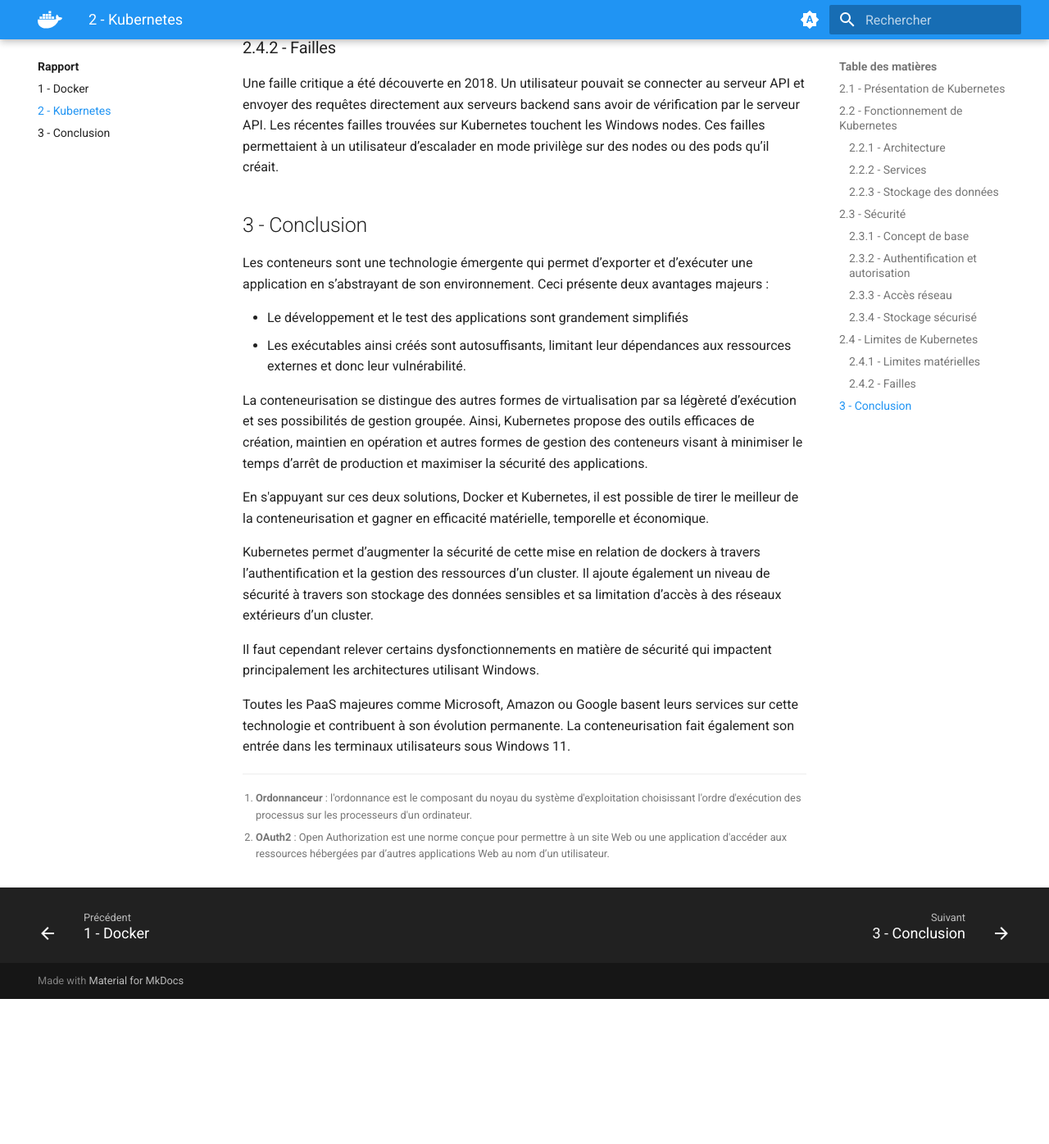
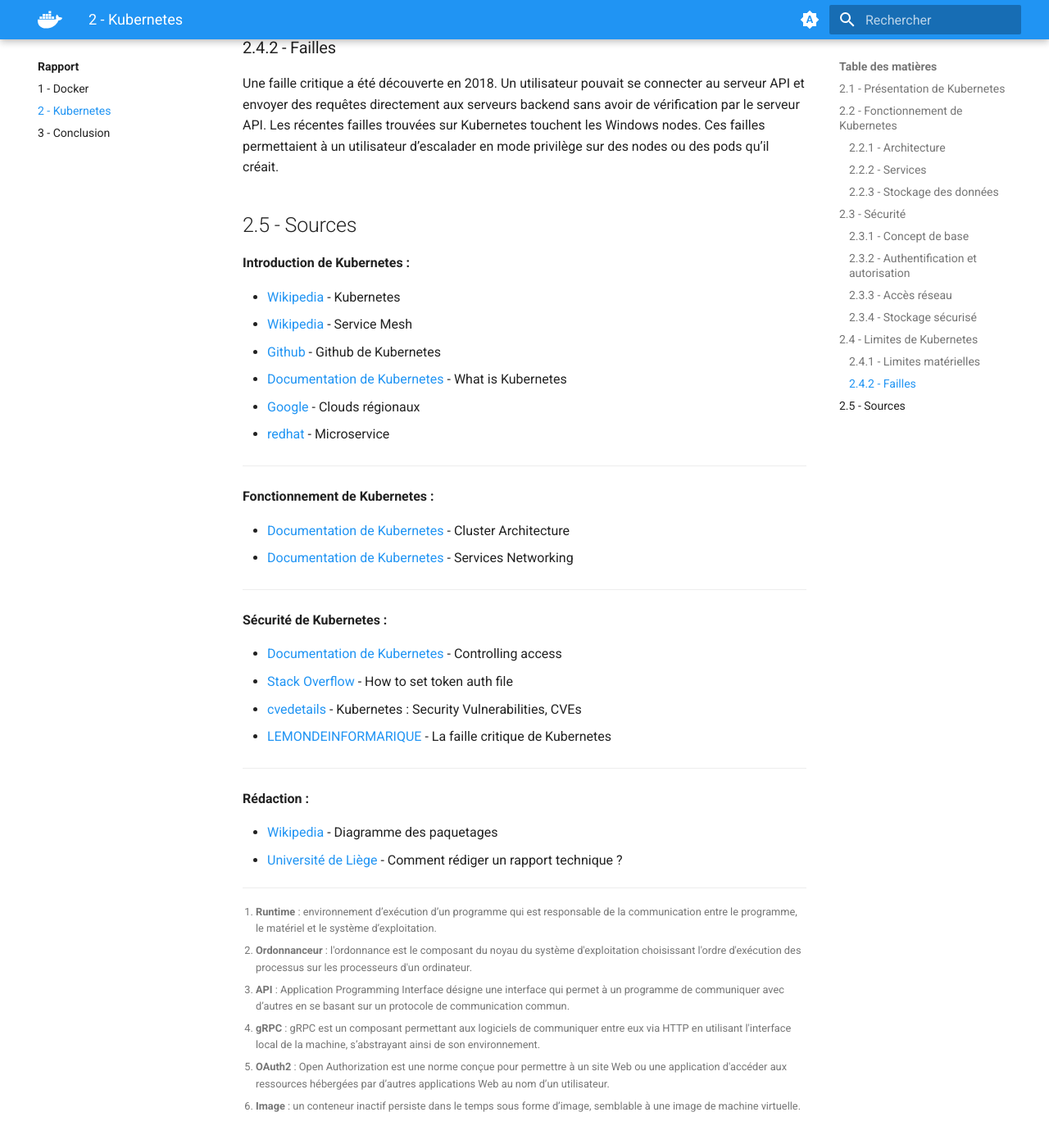
Before and after one commit to FlagHunter01/docker-presentation, an MkDocs documentation site: the page built from docs/kubernetes.md, in a window 1280 px wide and 1400 px high, scrolled down 5858 px. Shown: the top 1396 px of the window at 82% size. Built offline with MkDocs 1.6.1 and Material for MkDocs 9.7.7, drawn with Linux system fonts in a browser that asks for light colours; before the commit the page ends 7077 px from its top, so only the background shows below that; some of the changed text lies outside the part shown.

Commit message:
Corrections prod

```diff
--- a/docs/kubernetes.md
+++ b/docs/kubernetes.md
@@ -35,10 +35,10 @@
 Les composants d’une node incluent :
 
 - kubelet, un agent qui permet d'exécuter chaque node et permet de vérifier que chaque conteneur est dans un pod.
-- Container Runtimes,un logiciel qui permet de faire tourner les pods, il est responsable pour les conteneurs en cours d'exécution.
+- Container Runtimes[^1],un logiciel qui permet de faire tourner les pods, il est responsable pour les conteneurs en cours d'exécution.
 - Le Container Runtime Interface (CRI) permet à kubelet d’utiliser les conteneurs sans avoir besoin de recompiler tous les composants d’un cluster.
 
-Kubernetes possède un ordonnanceur[^1] pour s’assurer du bon fonctionnement des pods avec les nodes. Ce fonctionnement dépend de contraintes comme les ressources ou les politiques.
+Kubernetes possède un ordonnanceur[^2] pour s’assurer du bon fonctionnement des pods avec les nodes. Ce fonctionnement dépend de contraintes comme les ressources ou les politiques.
 
 Le Cloud Controller Manager permet à Kubernetes de contrôler les ressources. Il possède de nombreux outils comme le node controller qui est responsable de la mise à jour des nodes afin qu’elles correspondent aux normes du serveur. Il permet également de configurer des routes dans le cloud ainsi que du filtrage de paquets, de l’adresse IP et du load balancing.
 
@@ -110,11 +110,11 @@
 Tous les accès de Kubernetes ne sont pas publiquement alloués. Chaque accès passe par une  liste d’adresses IP.<br>
 Par exemple, Les nodes sont configurées pour n’accepter que les connexions qui viennent de cette liste.
 
-Lorsque l’accès est nécessaire, Kubernetes utilise OpenID Connect Tokens, un OAuth2[^2] afin qu’une application puisse utiliser des ressources extérieures au nom d’un utilisateur.
+Lorsque l’accès est nécessaire, Kubernetes utilise OpenID Connect Tokens, un OAuth2[^5] afin qu’une application puisse utiliser des ressources extérieures au nom d’un utilisateur.
 
 ### 2.3.4 - Stockage sécurisé
 
-Kubernetes définit une notion “Secrets” pour garder une information sensible comme les mots de passe ou les clés d’authentification. Il enregistre cette information dans un pod spécifique ou une image d’un conteneur. Les secrets et les crédentials ont une durée de vie courte. Kubernetes conseille d’encrypter les sauvegardes de la base de données etcd.
+Kubernetes définit une notion “Secrets” pour garder une information sensible comme les mots de passe ou les clés d’authentification. Il enregistre cette information dans un pod spécifique ou une image[^6] d’un conteneur. Les secrets et les crédentials ont une durée de vie courte. Kubernetes conseille d’encrypter les sauvegardes de la base de données etcd.
 
 Pour supprimer les jetons qui ne sont plus utilisés, Kubernetes appelle le daemon “kube-controller-manager” et en particulier la partie Service Account and Token Controllers.
 
@@ -134,28 +134,48 @@
 Une faille critique a été découverte en 2018. Un utilisateur pouvait se connecter au serveur API et envoyer des requêtes directement aux serveurs backend sans avoir de vérification par le serveur API.
 Les récentes failles trouvées sur Kubernetes touchent les Windows nodes. Ces failles permettaient à un utilisateur d’escalader en mode privilège sur des nodes ou des pods qu’il  créait.
 
-## 3 - Conclusion
+## 2.5 - Sources
 
-Les conteneurs sont une technologie émergente qui permet d’exporter et d’exécuter une application en s’abstrayant de son environnement. Ceci présente deux avantages majeurs :
+**Introduction de Kubernetes :**
 
-- Le développement et le test des applications sont grandement simplifiés
-- Les exécutables ainsi créés sont autosuffisants, limitant leur dépendances aux ressources externes et donc leur vulnérabilité.
+- [Wikipedia](https://en.wikipedia.org/wiki/Kubernetes) - Kubernetes
+- [Wikipedia](https://en.wikipedia.org/wiki/Service_mesh) - Service Mesh
+- [Github](https://github.com/kubernetes) - Github de Kubernetes
+- [Documentation de Kubernetes](https://kubernetes.io/fr/docs/concepts/overview/what-is-kubernetes/) - What is Kubernetes
+- [Google](https://cloud.google.com/kubernetes-engine/docs/concepts/types-of-clusters?hl=fr#regional_clusters) - Clouds régionaux
+- [redhat](https://www.redhat.com/fr/topics/microservices) - Microservice
 
-La conteneurisation se distingue des autres formes de virtualisation par sa légèreté d’exécution et ses possibilités de gestion groupée. Ainsi, Kubernetes propose des outils efficaces de création, maintien en opération et autres formes de gestion des conteneurs visant à minimiser le temps d’arrêt de production et maximiser la sécurité des applications.
+---
 
-En s'appuyant sur ces deux solutions, Docker et Kubernetes, il est possible de tirer le meilleur de la conteneurisation et gagner en efficacité matérielle, temporelle et économique.
+**Fonctionnement de Kubernetes :**
 
-Kubernetes permet d’augmenter la sécurité de cette mise en relation de dockers à travers l’authentification et la gestion des ressources d’un cluster. Il ajoute également un niveau de sécurité à travers son stockage des données sensibles et sa limitation d’accès à des réseaux extérieurs d’un cluster.
+- [Documentation de Kubernetes](https://kubernetes.io) - Cluster Architecture
+- [Documentation de Kubernetes](https://kubernetes.io) - Services Networking
 
-Il faut cependant relever certains dysfonctionnements en matière de sécurité qui impactent principalement les architectures utilisant Windows.
+---
 
-Toutes les PaaS majeures comme Microsoft, Amazon ou Google basent leurs services sur cette technologie et contribuent à son évolution permanente. La conteneurisation fait également son entrée dans les terminaux utilisateurs sous Windows 11.
+**Sécurité de Kubernetes :**
 
+- [Documentation de Kubernetes](https://kubernetes.io/docs/concepts/security/controlling-access/) - Controlling access
+- [Stack Overflow](https://stackoverflow.com/questions/63827767/how-to-set-token-auth-file-somefile-flag-to-apiserver-on-kubernetes-v1-19-0) - How to set token auth file
+- [cvedetails](https://www.cvedetails.com/vulnerability-list/vendor_id-15867/product_id-34016/Kubernetes-Kubernetes.html) - Kubernetes : Security Vulnerabilities, CVEs
+- [LEMONDEINFORMARIQUE](https://www.lemondeinformatique.fr/actualites/lire-la-faille-critique-kubernetes-corrigee-73674.html) - La faille critique de Kubernetes
 
+---
 
+**Rédaction :**
 
+- [Wikipedia](https://fr.wikipedia.org/wiki/Diagramme_des_paquetages) - Diagramme des paquetages
+- [Université de Liège](http://www.ingveh.ulg.ac.be/uploads/education/misc/REDIGER_UN_RAPPORT_TECHNIQUE.pdf) - Comment rédiger un rapport technique ?
 
+[^1]: **Runtime** : environnement d’exécution d’un programme qui est responsable de la communication entre le programme, le matériel et le système d’exploitation.
 
-[^1]: **Ordonnanceur** : l'ordonnance est le composant du noyau du système d'exploitation choisissant l'ordre d'exécution des processus sur les processeurs d'un ordinateur.
+[^2]: **Ordonnanceur** : l'ordonnance est le composant du noyau du système d'exploitation choisissant l'ordre d'exécution des processus sur les processeurs d'un ordinateur.
 
-[^2]: **OAuth2** : Open Authorization est une norme conçue pour permettre à un site Web ou une application d'accéder aux ressources hébergées  par d’autres applications Web au nom d’un utilisateur.
+[^3]: **API** : Application Programming Interface désigne une interface qui permet à un programme de communiquer avec d’autres en se basant sur un protocole de communication commun.
+
+[^4]: **gRPC** :  gRPC est un composant permettant aux logiciels de communiquer entre eux via HTTP en utilisant l'interface local de la machine, s’abstrayant ainsi de son environnement.
+
+[^5]: **OAuth2** : Open Authorization est une norme conçue pour permettre à un site Web ou une application d'accéder aux ressources hébergées  par d’autres applications Web au nom d’un utilisateur.
+
+[^6]: **Image** : un conteneur inactif persiste dans le temps sous forme d’image, semblable à une image de machine virtuelle.
```
Also changed, not shown: other parts of docs/kubernetes.md (+2 -2 lines), docs/docker.md (+1 -1 lines).
